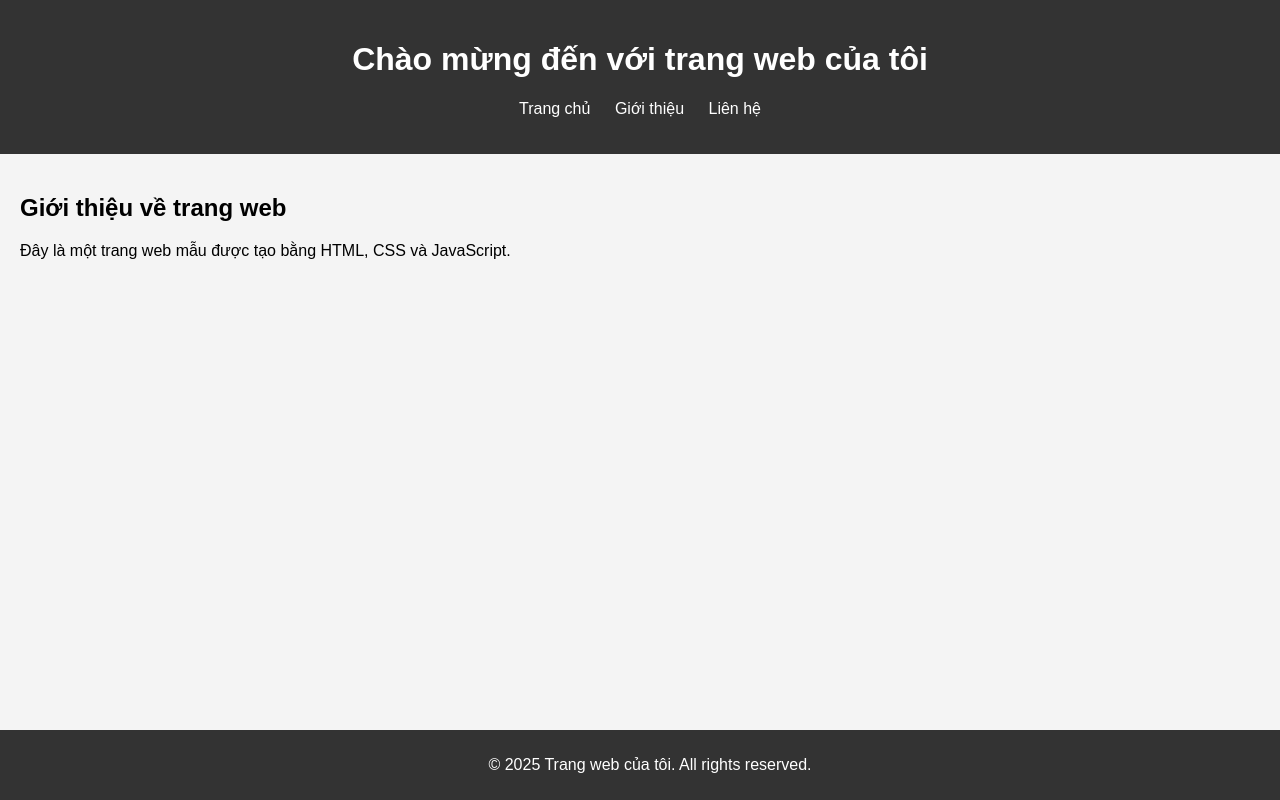
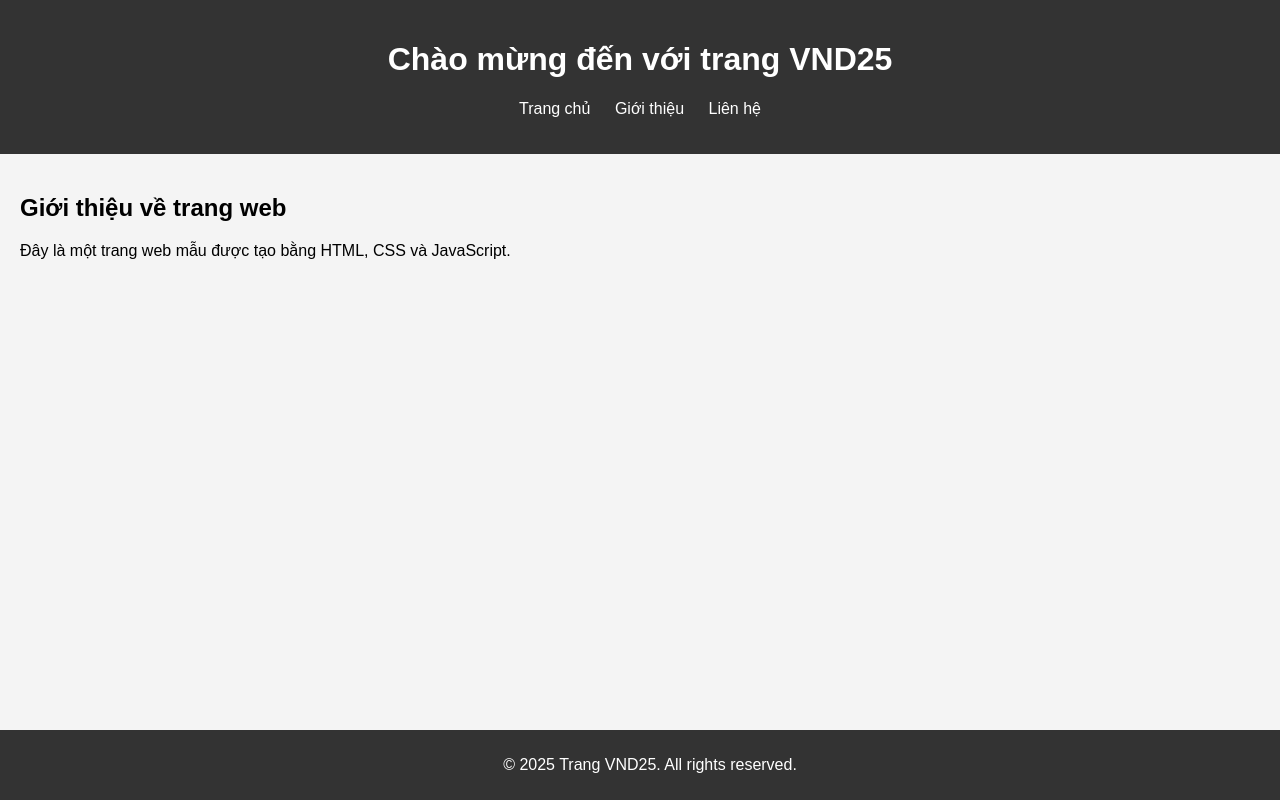
Before and after one commit to TMDD8/my-website, a plain HTML site: page index.html in a window 1280 px wide. Drawn offline with Linux system fonts and the light colour scheme.

Commit message:
Initial commit

```diff
--- a/index.html
+++ b/index.html
@@ -3,12 +3,12 @@
 <head>
     <meta charset="UTF-8">
     <meta name="viewport" content="width=device-width, initial-scale=1.0">
-    <title>Trang Web Của Tôi</title>
+    <title>Trang Web VND25</title>
     <link rel="stylesheet" href="style.css">
 </head>
 <body>
     <header>
-        <h1>Chào mừng đến với trang web của tôi</h1>
+        <h1>Chào mừng đến với trang VND25</h1>
         <nav>
             <ul>
                 <li><a href="#">Trang chủ</a></li>
@@ -24,7 +24,7 @@
     </section>
 
     <footer>
-        <p>© 2025 Trang web của tôi. All rights reserved.</p>
+        <p>© 2025 Trang VND25. All rights reserved.</p>
     </footer>
 
     <script src="script.js"></script>
```
